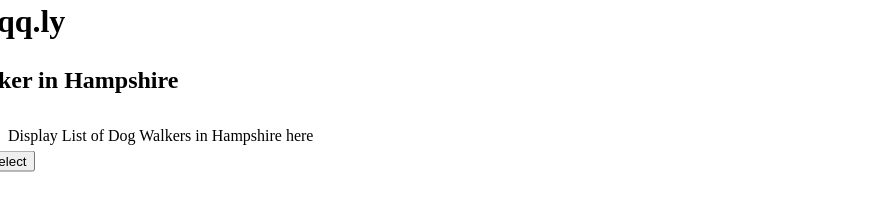
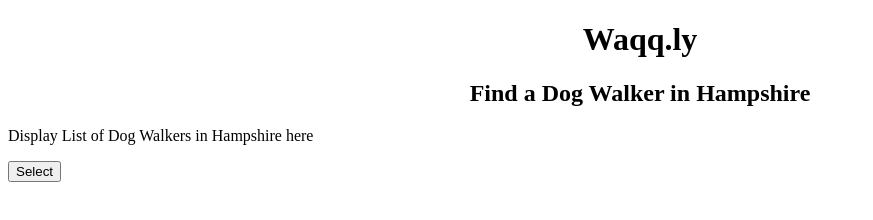
Before and after one commit to KatMiles/WaqqlyWebApp, a plain HTML site: page public/FindWalker.html in a window 1280 px wide. Shown: the whole page, without its empty margins (0-873 px from the left). Drawn offline with Linux system fonts and the light colour scheme.

Commit message:
Update FindWalker.html

```diff
--- a/public/FindWalker.html
+++ b/public/FindWalker.html
@@ -17,19 +17,6 @@
 .hover-button:hover {
   background-color: #4a90ed; /* Change background color on hover */
 }
-.container {
-  height: 200px;
-  position: relative;
-}
-.center {
-/*   margin: 0; */
-/*   position: absolute; */
-  top: 50%;
-  left: 50%;
-  -ms-transform: translate(-50%, -50%);
-  transform: translate(-50%, -50%);
-}
-
 </style>
 
 
@@ -46,17 +33,16 @@
 <p>Display List of Dog Walkers in Hampshire here</p>
 
 <body>
-<div class="container">
-  <div class="center">
-    <button onclick="redirectToPage()";class="hover-button";style="background-color: #0076aa; color: white; padding: 10px 20px; border: none; cursor: pointer;">Select</button>
+<div>
+<button onclick="redirectToPage()";class="hover-button";style="background-color: #0076aa; color: white; padding: 10px 20px; border: none; cursor: pointer;">Select</button>
 
 <script>
         function redirectToPage() {
+            // Replace 'destination-page.html' with the actual name of the HTML file you want to redirect to
             window.location.href = 'RegisterDog.html';
         }
 </script>
-  </div>
+
 </div>
-
 </body>
 </html>
```
